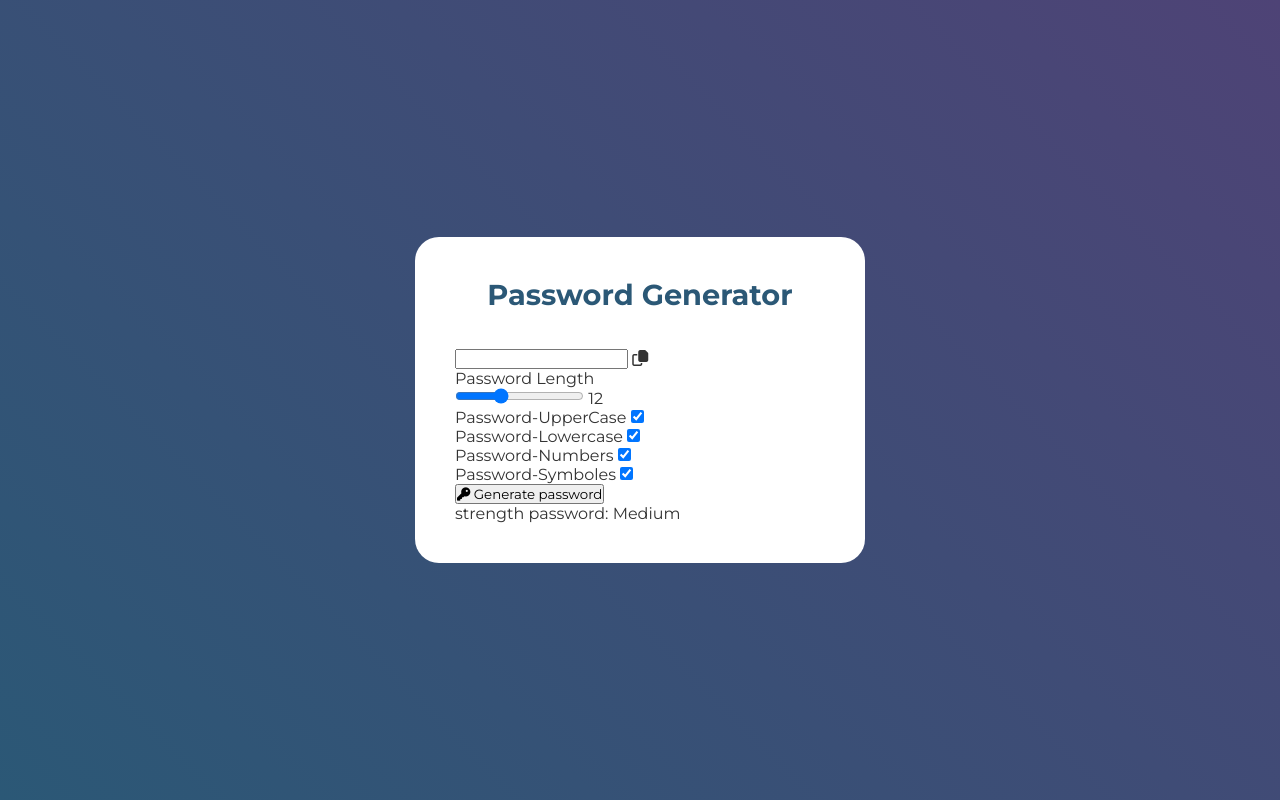
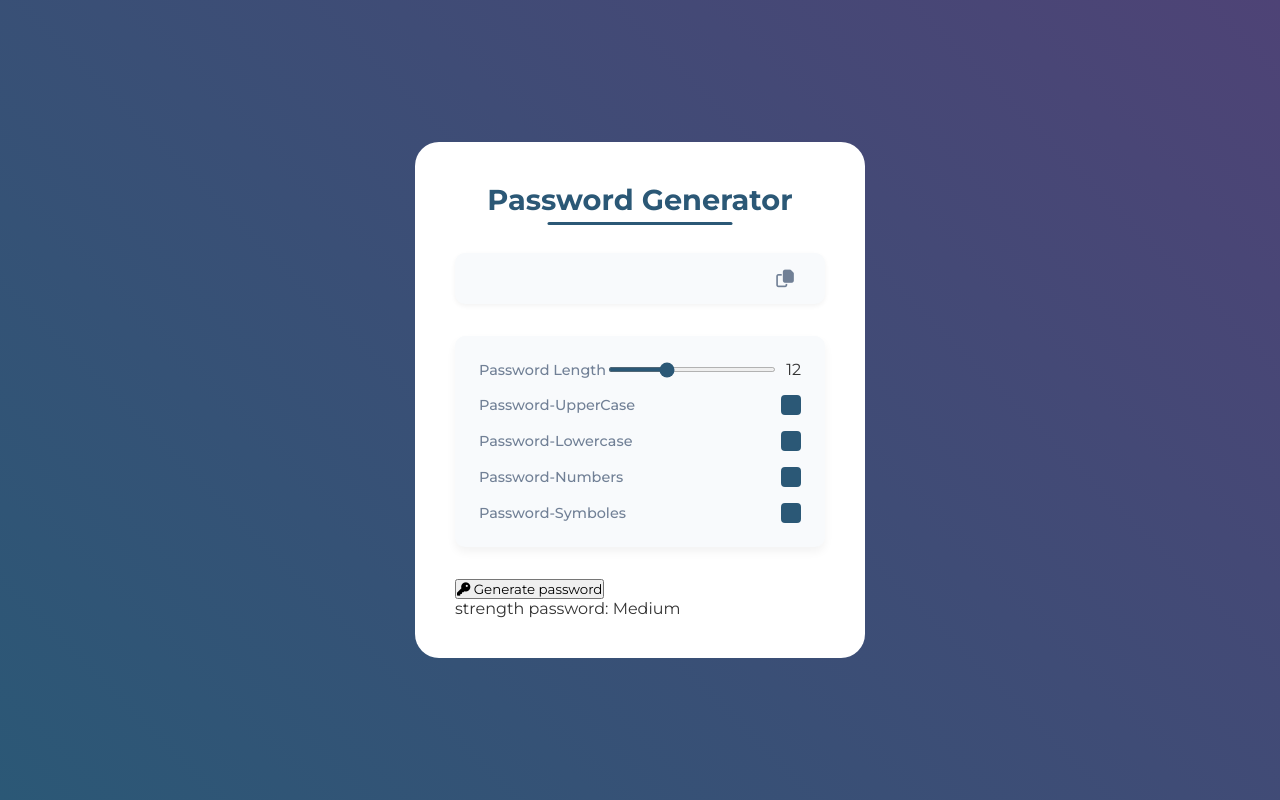
Before and after one commit to Negar-karimi9023/PasswordGenrator, a website built with Parcel: page src/index.html in a window 1280 px wide. Built offline with nearby package versions, Linux system fonts and the light colour scheme.

Commit message:
Styles Options completed

```diff
--- a/src/styles.css
+++ b/src/styles.css
@@ -5,6 +5,8 @@
   --weak-color: #fc8181;
   --medium-color: #fbd38d;
   --strong-color: #68d391;
+  --gray-color: #718096;
+  --lightgray-color: #f8fafc;
 }
 * {
   margin: 0;
@@ -42,3 +44,98 @@ h1 {
   font-size: 1.8rem;
   position: relative;
 }
+h1::after {
+  content: "";
+  position: absolute;
+  width: 50%;
+  left: 50%;
+  height: 3px;
+  bottom: 0px;
+  transform: translateX(-50%);
+  background-color: var(--primary-color);
+  border-radius: 2px;
+}
+.password-container {
+  margin-bottom: 2rem;
+  background-color: #f8fafc;
+  border-radius: 10px;
+  border: 1 solid #e2e8f0;
+  overflow: hidden;
+  box-shadow: 0 2px 5px rgba(0, 0, 0, 0.05);
+  display: flex;
+  justify-content: space-between;
+  align-items: center;
+  padding: 0 1rem 0 0;
+}
+#password {
+  width: 100%;
+  padding: 1.1rem;
+  padding-left: 50px;
+  border: none;
+  background-color: transparent;
+  color: var(--gray-color);
+  letter-spacing: 1px;
+  outline: none;
+  border-radius: 10px;
+}
+#copy-btn {
+  cursor: pointer;
+  width: 37px;
+  height: 37px;
+  display: flex;
+  justify-self: center;
+  align-items: center;
+  border-radius: 10px;
+  font-size: 1.1rem;
+  color: var(--gray-color);
+}
+#copy-btn:hover {
+  color: var(--primary-color);
+}
+.options {
+  margin-bottom: 2rem;
+  background-color: var(--lightgray-color);
+  padding: 1.5rem;
+  border-radius: 10px;
+  box-shadow: 0 5px 10px rgba(0, 0, 0, 0.05);
+}
+.option {
+  display: flex;
+  justify-content: space-between;
+  align-items: center;
+  align-items: 1rem;
+  margin-bottom: 1rem;
+}
+.option:last-child {
+  margin-bottom: 0;
+}
+.option label {
+  font-size: 0.9rem;
+  color: var(--gray-color);
+  font-weight: 500;
+}
+.range-container {
+  display: flex;
+  align-items: center;
+  gap: 10px;
+  width: 60%;
+}
+input[type="range"] {
+  accent-color: var(--primary-color);
+  height: 5px;
+  flex: 1;
+  cursor: pointer;
+}
+input[type="checkbox"] {
+  width: 20px;
+  height: 20px;
+  cursor: pointer;
+  border-radius: 4px;
+  border: 2px solid var(--primary-color);
+  appearance: none;
+  outline: none;
+  position: relative;
+}
+input[type="checkbox"]:checked {
+  background-color: var(--primary-color);
+}
```
Also changed, not shown: src/index.html (+1 -1 lines).
